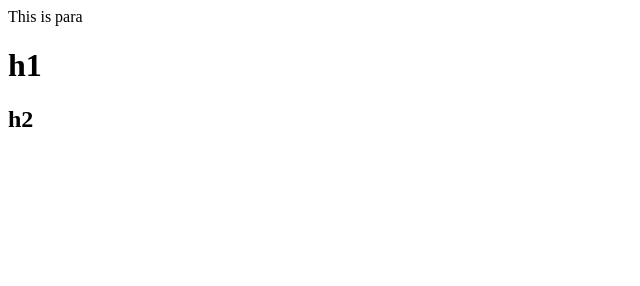
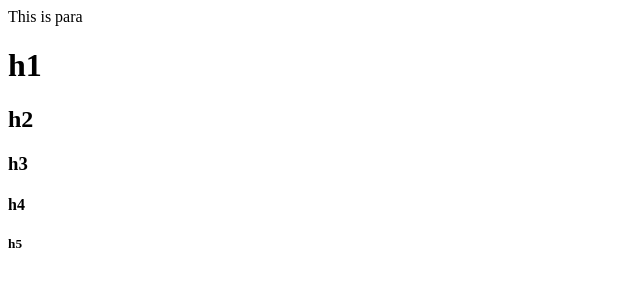
Before and after one commit to umer-invictus/git-practice, a plain HTML site: page index.html in a window 1280 px wide. Shown: the full height of the page, 0-640 px from the left. Drawn offline with Linux system fonts and the light colour scheme.

Commit message:
index 3 added

```diff
--- a/index.html
+++ b/index.html
@@ -1,3 +1,6 @@
 <p>This is para</p>
 <h1>h1</h1>
 <h2>h2</h2>
+<h3>h3</h3>
+<h4>h4</h4>
+<h5>h5</h5>
```
Also changed, not shown: index2.html (+1 -0 lines), index3.html (added, +1 -0 lines).
